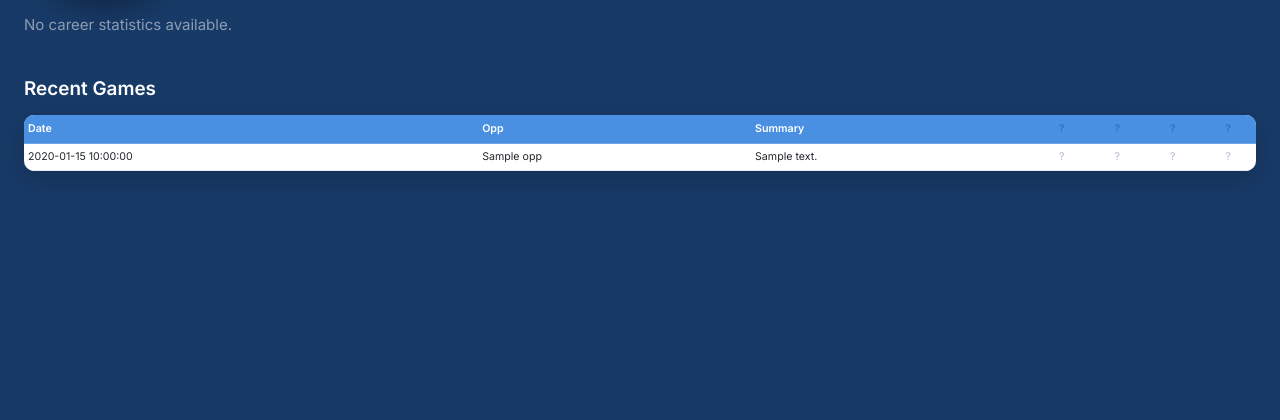
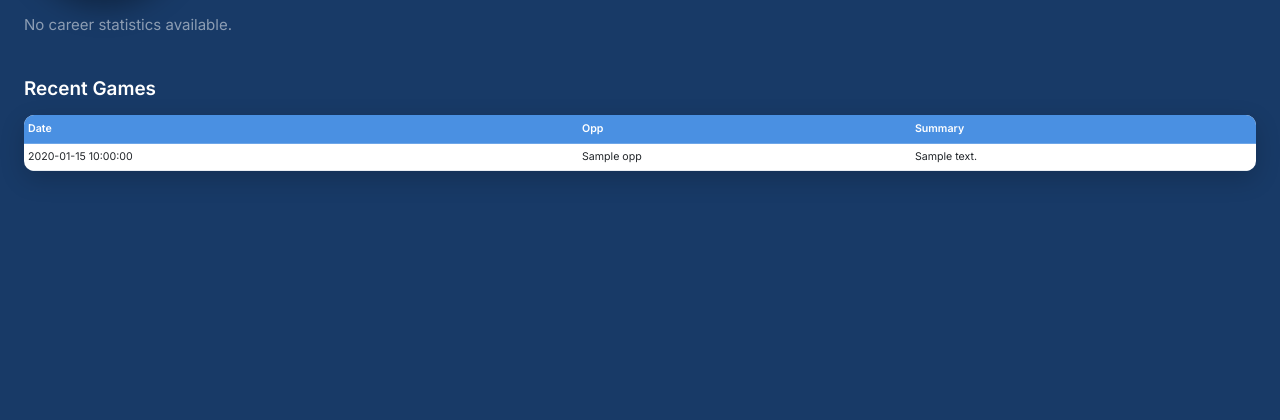
Before and after one commit to bpbrianpark/bluejays-takehome, a Flask app: template app/templates/pages/player.html in a window 1280 px wide. Shown: the part 253-673 px from the top of the page. Run offline with Flask 3, Linux system fonts and the light colour scheme; the template is opened without the code that fills it: most values are stand-ins (such as "Sample title", 1, 10 or a date in 2020); data that the repository does not hold is empty; some web fonts are replaced.

Commit message:
remove placeholders

```diff
--- a/app/static/css/app.css
+++ b/app/static/css/app.css
@@ -967,13 +967,7 @@ body.team-page {
 .stat-table__th--recent-summary,
 .stat-table__td--recent-summary {
   text-align: left;
-  max-width: 22rem;
-}
-
-.stat-table__th--placeholder,
-.stat-table__td--placeholder {
-  color: rgba(24, 58, 103, 0.35);
-  text-align: center;
+  max-width: none;
 }
 
 @media (max-width: 991.98px) {
--- a/app/templates/pages/player.html
+++ b/app/templates/pages/player.html
@@ -82,10 +82,6 @@
                     <th class="stat-table__th stat-table__th--recent-fixed" scope="col">Date</th>
                     <th class="stat-table__th stat-table__th--recent-fixed" scope="col">Opp</th>
                     <th class="stat-table__th stat-table__th--recent-summary" scope="col">Summary</th>
-                    <th class="stat-table__th stat-table__th--stat stat-table__th--placeholder" scope="col">?</th>
-                    <th class="stat-table__th stat-table__th--stat stat-table__th--placeholder" scope="col">?</th>
-                    <th class="stat-table__th stat-table__th--stat stat-table__th--placeholder" scope="col">?</th>
-                    <th class="stat-table__th stat-table__th--stat stat-table__th--placeholder" scope="col">?</th>
                   </tr>
                 </thead>
                 <tbody>
@@ -94,10 +90,6 @@
                       <td class="stat-table__td stat-table__td--recent-fixed">{{ g.date }}</td>
                       <td class="stat-table__td stat-table__td--recent-fixed">{{ g.opp }}</td>
                       <td class="stat-table__td stat-table__td--recent-summary">{{ g.summary }}</td>
-                      <td class="stat-table__td stat-table__td--stat stat-table__td--placeholder">?</td>
-                      <td class="stat-table__td stat-table__td--stat stat-table__td--placeholder">?</td>
-                      <td class="stat-table__td stat-table__td--stat stat-table__td--placeholder">?</td>
-                      <td class="stat-table__td stat-table__td--stat stat-table__td--placeholder">?</td>
                     </tr>
                   {% endfor %}
                 </tbody>
```
